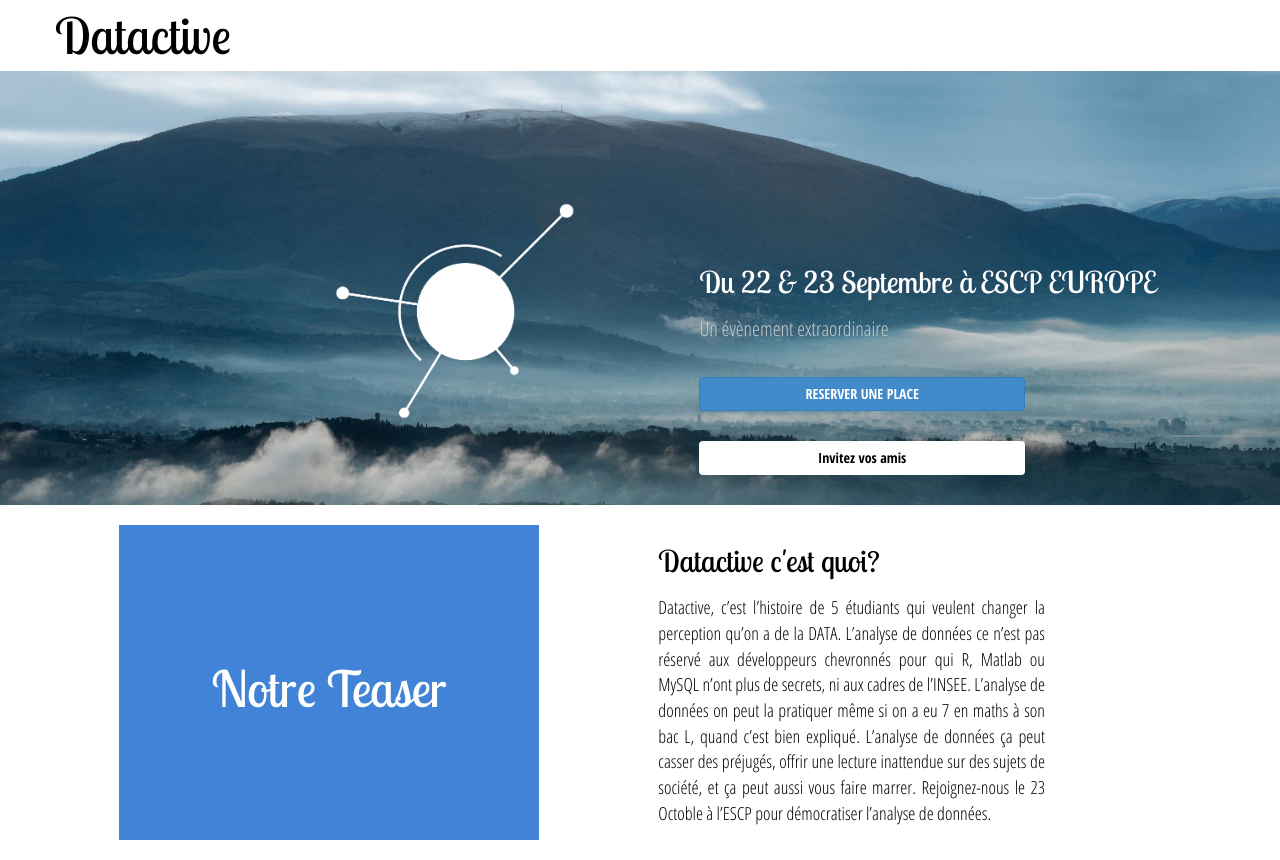
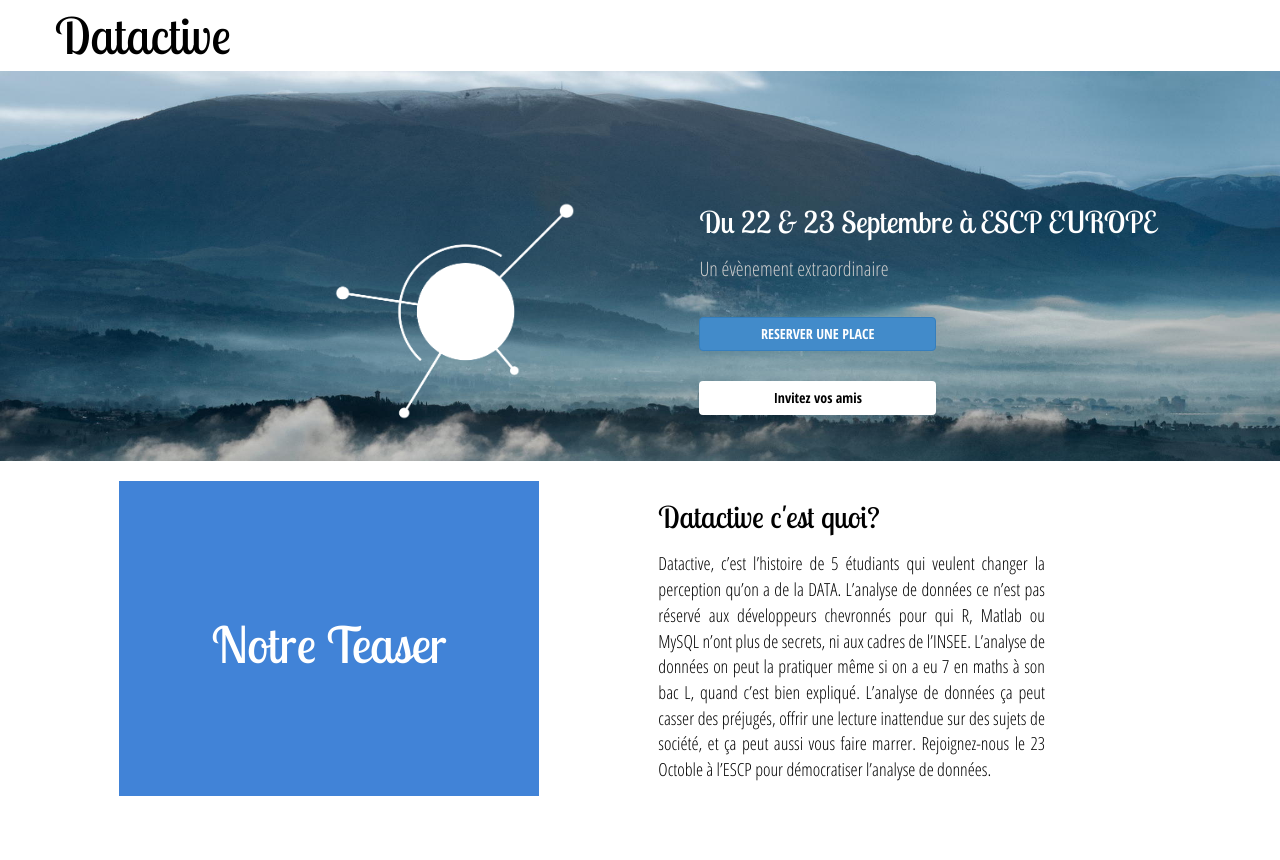
Before and after one commit to axelgrowth/datactive, a plain HTML site: page landing.html in a window 1280 px wide. After the commit the page ends 816 px from the top, so only its background shows below. Drawn offline with nearby package versions, Linux system fonts and the light colour scheme.

Commit message:
boutons trop larges

```diff
--- a/landing.html
+++ b/landing.html
@@ -51,14 +51,14 @@
 
 
       <div class="row">
-        <div class=" col-sm-8 col-sm-offset-1 fill text-left subtitle">
+        <div class=" col-sm-6 col-sm-offset-1 fill text-left subtitle">
           <button class="btn btn-block btn-primary"> <strong>RESERVER UNE PLACE</strong></button>
 
         </div>
 
       </div>
       <div class="row">
-        <div class=" col-sm-8 fill col-sm-offset-1 text-left subtitle">
+        <div class=" col-sm-6 fill col-sm-offset-1 text-left subtitle">
           <button class="btn btn-block"> <strong>Invitez vos amis</strong></button>
 
         </div>
--- a/style.css
+++ b/style.css
@@ -30,10 +30,11 @@
 		.cover{padding-top:80px;
 				padding-right: 50px;
 				padding-left: 50px;
+				background-position:bottom;
 		}
 }
 .title{
-		padding-top: 70px;
+		padding-top: 10px;
 		font-family: 'Lobster Two', cursive;
 		font-size: 30px;
 		color: #fff;
```
